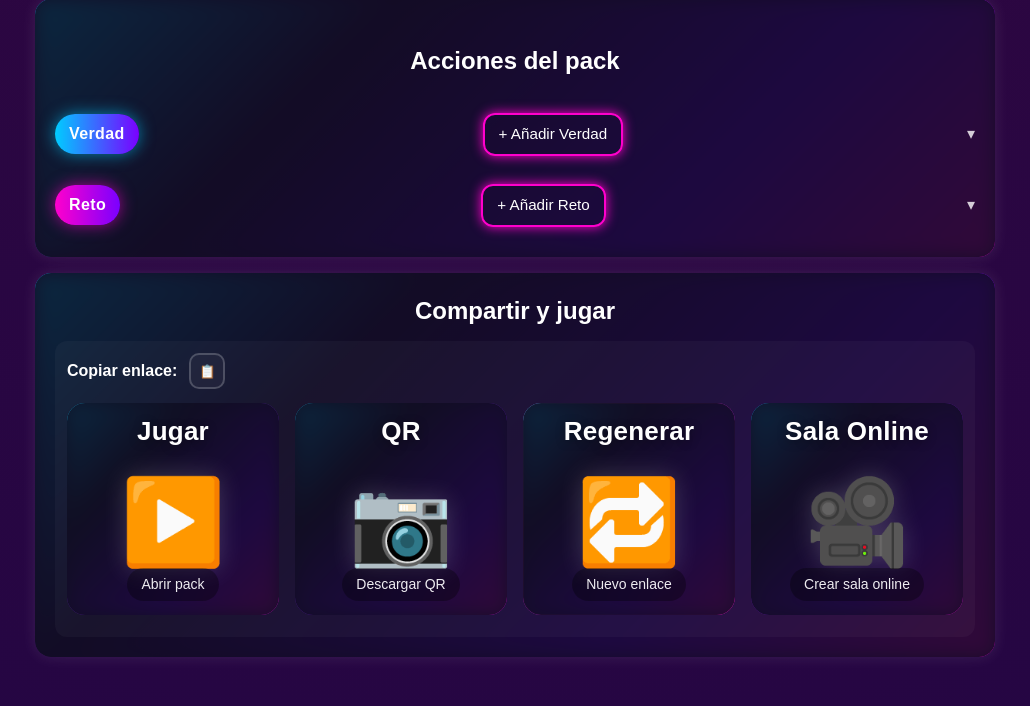
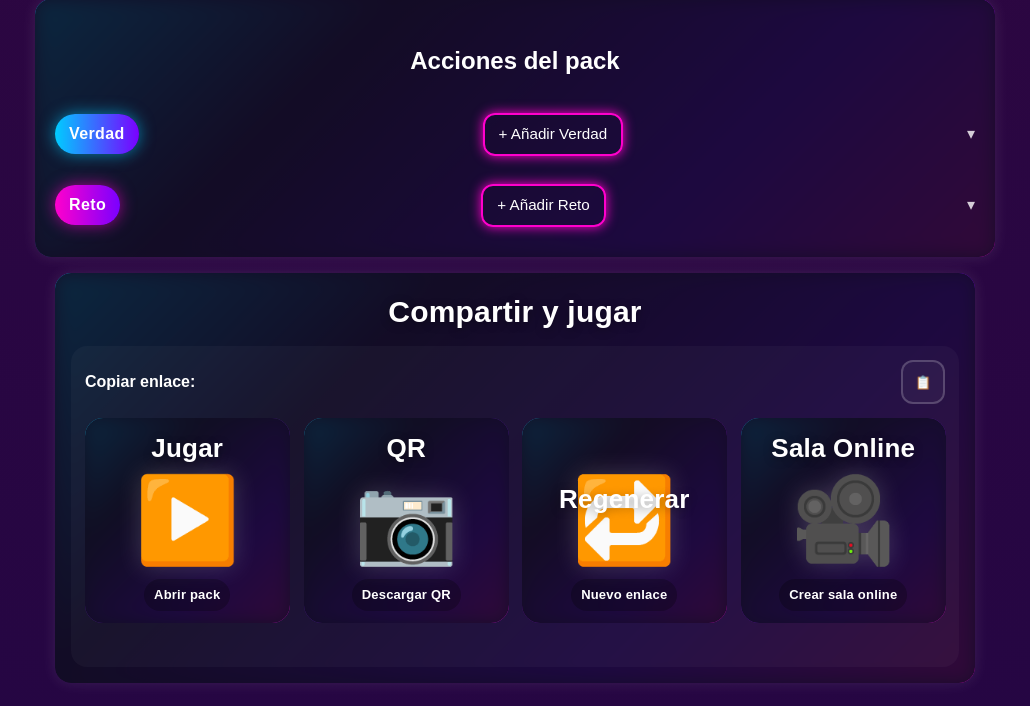
Before and after one commit to jltamayo2018/tfg-verdad-reto, a Django app: page /packs/25/ in a window 1280 px wide. Shown: the part 954-1660 px from the top of the page, without its empty margins (125-1155 px from the left). Run offline with Django 5.2, Linux system fonts and the light colour scheme; a user stored in the database is signed in; data comes from the database, SQL or seed files in the repository; data that the repository does not hold is empty; parts of the project's set-up code (start-up, migrations or seed data) failed here and were passed over.

Commit message:
estilos detalles

```diff
--- a/static/css/style.css
+++ b/static/css/style.css
@@ -1089,96 +1089,103 @@ nav{ line-height: 1; }
 }
 
 /* =========================
-   DETALLE PACK: COMPARTIR (aislado)
+   SECCIÓN: COMPARTIR Y JUGAR
 ========================= */
+
 .pack-share{
-  text-align: left;
-  padding: 20px;
+  max-width: 920px;
+  margin: 16px auto 24px;
+  padding: 16px;
 }
+
 .pack-share__title{
+  margin: 0 0 12px;
   text-align: center;
-  margin: 0 0 12px;
+  font-weight: 900;
+  font-size: clamp(20px, 4.8vw, 30px);
+  letter-spacing: .2px;
+  text-shadow: 0 2px 10px rgba(0,0,0,.35);
 }
 
 .pack-share__panel{
-  margin-top: 10px;
-  padding: 12px;
-  border-radius: 12px;
-  background: rgba(255,255,255,.03);
+  background: rgba(255,255,255,0.03);
+  border-radius: 16px;
+  padding: 14px;
 }
 
+/* Fila copiar */
 .pack-share__row{
   display: flex;
   align-items: center;
+  justify-content: space-between;
   gap: 12px;
-  flex-wrap: wrap; /* si no cabe, baja el botón a la línea siguiente */
   margin-bottom: 14px;
 }
 
 .pack-share__lead{
   margin: 0;
-  line-height: 1.3;
+  font-weight: 700;
 }
 
 .pack-share__copy{
-  display:flex;
+  display: inline-flex;
+  align-items: center;
   gap: 10px;
-  align-items:center;
-  flex-wrap: nowrap;
 }
 
-/* URL estilo badge propio */
-.pack-share__url{
-  display:block;
-  padding: 10px 12px;
+.pack-share__copybtn{
+  width: 44px;
+  height: 44px;
+  display: grid;
+  place-items: center;
   border-radius: 12px;
-  background: rgba(255,255,255,.04);
-  border: 1px solid rgba(255,255,255,.12);
-  color: #ff00cc;
-  max-width: 100%;
-  overflow: hidden;
-  text-overflow: ellipsis;
-  white-space: nowrap;
-}
-.pack-share__url:hover{
-  text-shadow: 0 0 8px #ff00cc;
 }
 
-/* Botón copiar (hereda .icon-btn) */
-.pack-share__copybtn{
-  margin-left: 0;
+/* En móvil, que no se “apriete” la fila */
+@media (max-width: 520px){
+  .pack-share__row{
+    flex-direction: row;
+    align-items: center;
+  }
+  .pack-share__lead{
+    font-size: 14px;
+  }
 }
 
-/* GRID propio (sin tocar .packs-grid) */
+/* Grid de tarjetas */
 .pack-share-grid{
-  display:grid;
-  grid-template-columns: repeat(2, minmax(0,1fr));
-  gap: 16px;
-  margin: 10px 0 6px;
-}
-@media (min-width: 640px){
-  .pack-share-grid{ grid-template-columns: repeat(3, minmax(0,1fr)); }
-}
-@media (min-width: 1024px){
-  .pack-share-grid{ grid-template-columns: repeat(4, minmax(0,1fr)); }
+  display: grid;
+  grid-template-columns: repeat(2, minmax(0, 1fr));
+  gap: 14px;
+  margin-top: 10px;
 }
 
-/* TARJETA de acción: ahora con GRID (título arriba, icono centro, chip abajo) */
+@media (min-width: 720px){
+  .pack-share-grid{
+    grid-template-columns: repeat(4, minmax(0, 1fr));
+  }
+}
+
+/* El <form> debe comportarse como item del grid sin romper alturas */
+.pack-share-form{
+  margin: 0;
+  display: block;
+}
+
+/* --- TARJETA COMPARTIR (base) --- */
 .pack-share-card{
   position: relative;
-  display: grid;
-  grid-template-rows: auto 1fr auto;  /* título / centro / pie */
-  align-items: stretch;
-  justify-items: center;
-
+  display: block;
+  width: 100%;
   aspect-ratio: 1 / 1;
   border-radius: 18px;
-  padding: 14px;
+  padding: 14px 14px 56px;  /* hueco para el pie */
   background: rgba(255,255,255,0.05);
-  color:#fff;
-  text-decoration:none;
+  color: #fff;
+  text-decoration: none;
   overflow: hidden;
   transition: transform .15s ease, box-shadow .15s ease, filter .15s ease;
+  cursor: pointer;
 }
 
 .pack-share-card:hover{
@@ -1186,64 +1193,38 @@ nav{ line-height: 1; }
   filter: brightness(1.05);
 }
 
-/* Si es button dentro de form */
-.pack-share-form{ margin:0; }
-
-/* Reset completo del botón-tarjeta para que sea idéntico al <a> */
+/* Para el botón dentro del form: que sea indistinguible de un <a> */
 .pack-share-form .pack-share-card{
-  appearance: none;
-  -webkit-appearance: none;
-
-  width: 100%;
   border: 0;
-  margin: 0;
-
-  /* por seguridad: fuerza el mismo layout */
-  display: grid;
-
-  background: rgba(255,255,255,0.05);
-  color: #fff;
-
+  outline: none;
   font: inherit;
-  line-height: inherit;
   text-align: inherit;
-
-  cursor: pointer;
 }
 
-.pack-share-form .pack-share-card:hover{
-  transform: translateY(-2px);
-  filter: brightness(1.05);
-}
-
-/* Cabecera / título */
+/* --- TÍTULO ARRIBA CENTRADO --- */
 .pack-share-card__head{
-  width: 100%;
+  position: relative;
+  z-index: 2;
+  margin: 2px 0 0;
   text-align: center;
-  z-index: 2;
-
-  /* 👇 clave: “zona” arriba consistente en móvil/escritorio */
-  min-height: clamp(42px, 7vw, 58px);
-
-  display: flex;
-  align-items: flex-start;   /* título arriba dentro de su zona */
-  justify-content: center;
 }
 
 .pack-share-card__title{
   margin: 0;
-  font-weight: 800;
+  font-weight: 900;
   font-size: clamp(18px, 4.4vw, 26px);
   line-height: 1.15;
   letter-spacing: .2px;
   text-shadow: 0 2px 10px rgba(0,0,0,.35);
-  overflow-wrap: anywhere;
+  overflow-wrap: anywhere; /* evita cortes feos en móvil */
 }
 
-/* ICONO: SIEMPRE en el centro REAL de la tarjeta */
+/* --- EMOJI / ICONO CENTRADO --- */
 .pack-share-card__emoji{
-  align-self: center;
-  justify-self: center;
+  position: absolute;
+  inset: 0;
+  display: grid;
+  place-items: center;
   font-size: clamp(52px, 10vw, 84px);
   line-height: 1;
   filter: drop-shadow(0 0 12px rgba(255,255,255,.18));
@@ -1251,43 +1232,57 @@ nav{ line-height: 1; }
   z-index: 1;
 }
 
-/* FOOTER / CHIP abajo centrado */
+/* --- PIE ABAJO, CENTRADO --- */
 .pack-share-card__foot{
-  width: 100%;
-  display: flex;
-  justify-content: center;
+  position: absolute;
+  left: 12px;
+  right: 12px;
+  bottom: 12px;
+  display: grid;
+  place-items: center;
   z-index: 2;
 }
 
 .pack-share-card__hint{
-  display: inline-flex;
-  align-items: center;
-  justify-content: center;
-  background: rgba(0,0,0,.35);
-  padding: 6px 14px;
+  display: inline-block;
+  max-width: 100%;
+  background: rgba(0,0,0,.25);
+  padding: 6px 10px;
   border-radius: 999px;
-  font-size: 14px;
-  opacity: .92;
+  font-size: 13px;
+  font-weight: 700;
+  letter-spacing: .2px;
   white-space: nowrap;
-  max-width: 100%;
   overflow: hidden;
   text-overflow: ellipsis;
 }
 
-/* Variante peligro */
+/* Ajuste móvil: pie un pelín más compacto */
+@media (max-width: 480px){
+  .pack-share-card{
+    padding: 12px 12px 52px;
+    border-radius: 16px;
+  }
+  .pack-share-card__hint{
+    font-size: 12px;
+    padding: 5px 9px;
+  }
+}
+
+/* Variante "danger" (Regenerar) sin descuadrar nada */
 .pack-share-card--danger{
-  box-shadow: 0 0 0 1px rgba(255, 60, 140, .35) inset;
+  background: rgba(255, 80, 80, 0.10);
+}
+
+.pack-share-card--danger:hover{
+  filter: brightness(1.1);
 }
 
 /* Toast */
 .pack-share__toast{
-  margin: 10px 0 0;
-  font-size: 13px;
-  opacity: 0;
-  transform: translateY(6px);
-  transition: opacity .18s ease, transform .18s ease;
+  margin: 12px 0 0;
+  min-height: 18px;
+  text-align: center;
+  font-weight: 700;
+  opacity: .95;
 }
-.pack-share__toast.is-visible{
-  opacity: .95;
-  transform: translateY(0);
-}
```
